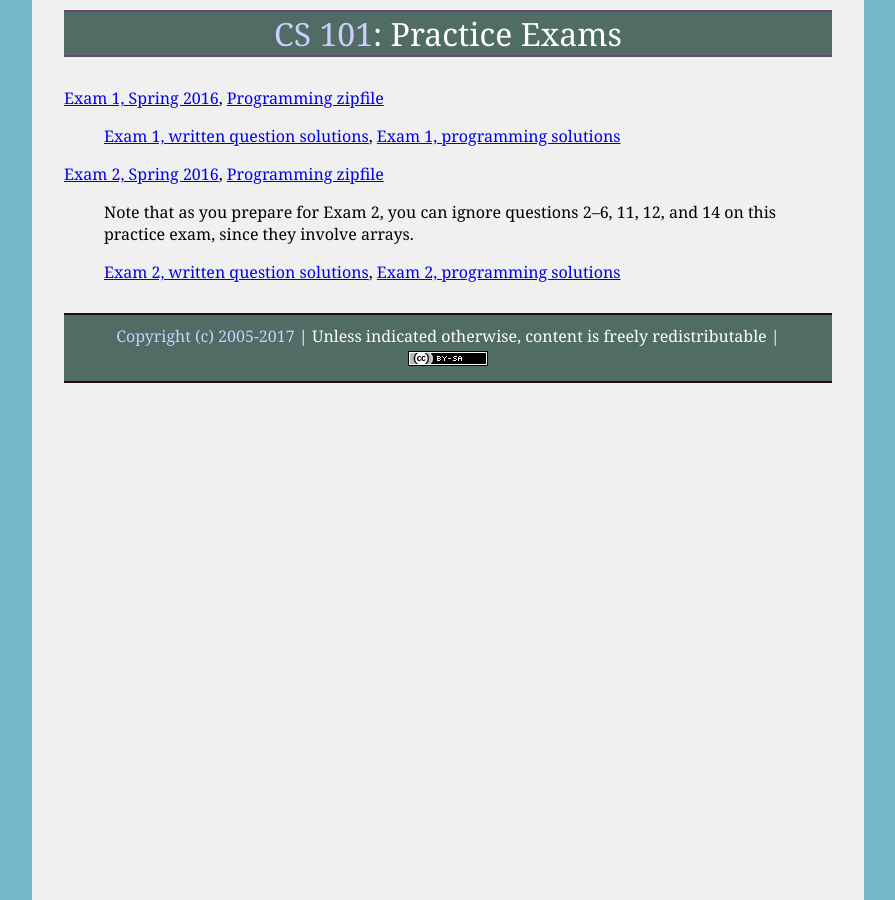
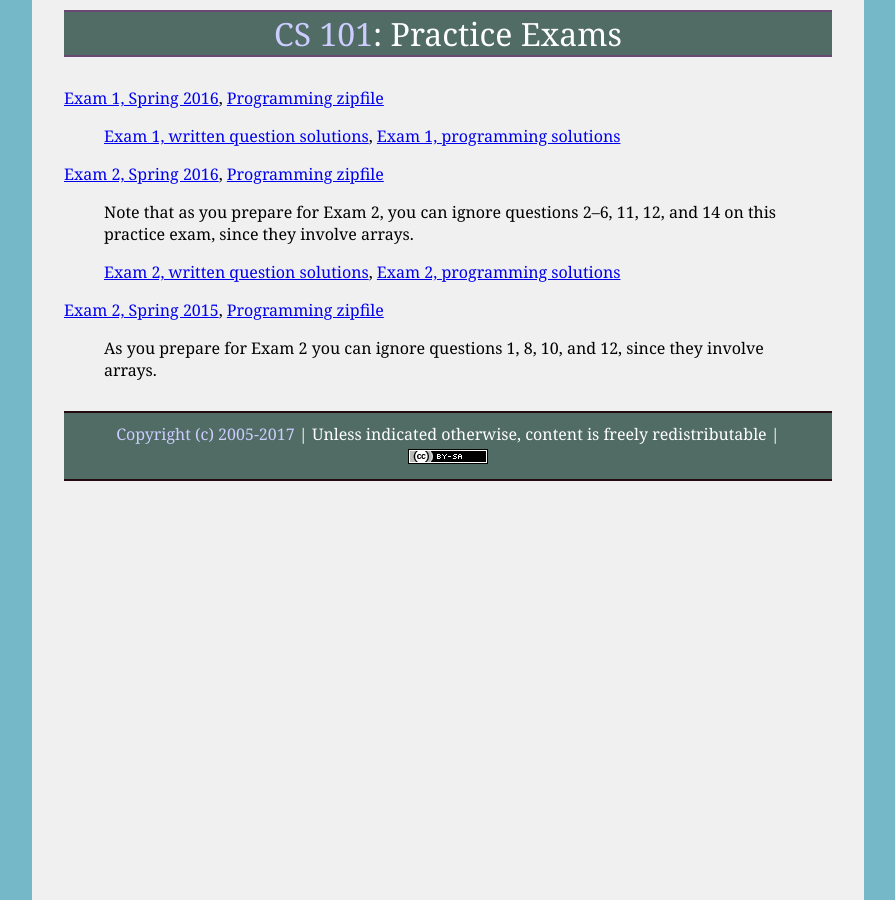
Before and after one commit to ycpcs/cs101-spring2017, a Jekyll site: the page built from practice/index.md, in a window 1280 px wide. Shown: the whole page, without its empty margins (192-1087 px from the left). Built offline with Jekyll 4.4.1, drawn with Linux system fonts in a browser that asks for light colours.

Commit message:
post additional practice exam

```diff
--- a/practice/index.md
+++ b/practice/index.md
@@ -12,3 +12,7 @@ title: "Practice Exams"
 > Note that as you prepare for Exam 2, you can ignore questions 2&ndash;6, 11, 12, and 14 on this practice exam, since they involve arrays.
 
 > [Exam 2, written question solutions](cs101-spring2016-exam02-solution.pdf), [Exam 2, programming solutions](CS101_Exam2_Solution.zip)
+
+[Exam 2, Spring 2015](cs101-spring2015-exam02.pdf), [Programming zipfile](CS101_Exam2_S15.zip)
+
+> As you prepare for Exam 2 you can ignore questions 1, 8, 10, and 12, since they involve arrays.
```
Also changed, not shown: index.md (+1 -0 lines), 2 other files.
